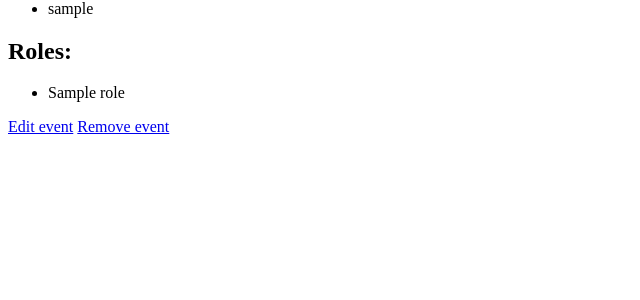
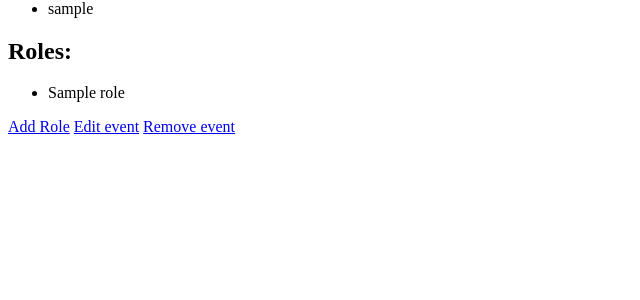
Before and after one commit to PokerFacowaty/sinpp, a Django app: template schedule/templates/schedule/base_event.html in a window 1280 px wide. Shown: the part 212-512 px from the top of the page, without its empty margins (0-640 px from the left). Run offline with Django 4.2, Linux system fonts and the light colour scheme; the template is opened without the code that fills it: most values are stand-ins (such as "Sample title", 1, 10 or a date in 2020).

Commit message:
Added the "add role" link to the event page

```diff
--- a/schedule/templates/schedule/base_event.html
+++ b/schedule/templates/schedule/base_event.html
@@ -21,6 +21,7 @@
             <li>{{ role.NAME }}</li>
         {% endfor %}
         </ul>
+        <a href="/add_role/{{ event.id }}/">Add Role</a>
         <a href="/edit_event/{{ event.id }}/">Edit event</a>
         <a href="/remove_event/{{ event.id }}/">Remove event</a>
 {% endblock %}
```
